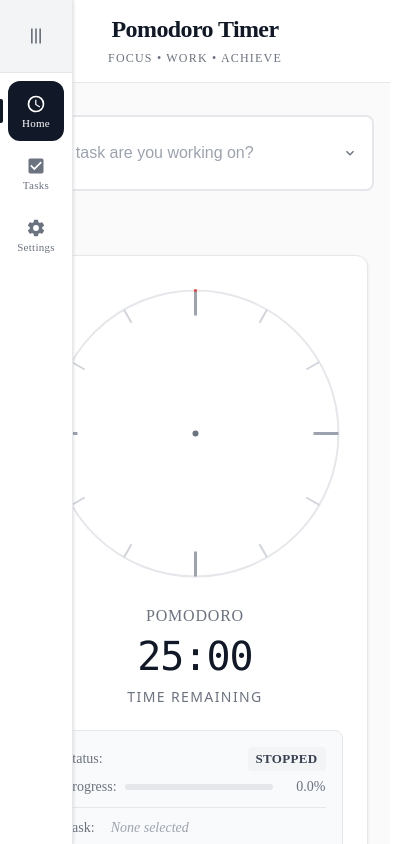
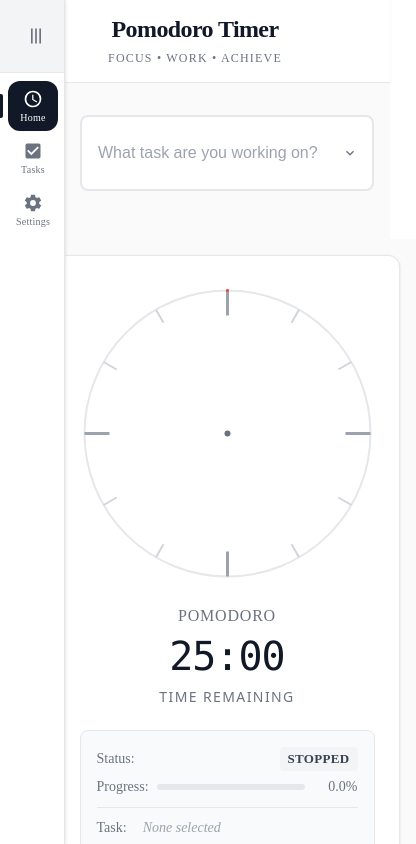
Before and after one commit to VictorRadelytskyi/Pomodoro-Timer, a Vue app: page / in a window 390 px wide. Shown: the top 844 px of the page, 416 px wide, since content can reach past the window. Built offline with nearby package versions, Linux system fonts and the light colour scheme.

Commit message:
Adjust margins on vue components, improve Responsive Web Design

```diff
--- a/src/components/App.vue
+++ b/src/components/App.vue
@@ -62,10 +62,24 @@
 <template>
     <Menu :current-view="currentView" @change-view="switchView"/>
     <Header/>
-        <Home v-if="currentView === 'home'" class="main-section"/>
-        <Goals v-if="currentView === 'goals'"/>
-        <Tasks v-if="currentView === 'tasks'"/>
-        <Statistics v-if="currentView === 'statistics'"/>
-        <Settings @settings-updated="updateSettings" v-if="currentView === 'settings'"/>
+        <div class="app">
+            <Home v-if="currentView === 'home'" />
+            <Goals v-if="currentView === 'goals'"/>
+            <Tasks v-if="currentView === 'tasks'"/>
+            <Statistics v-if="currentView === 'statistics'"/>
+            <Settings @settings-updated="updateSettings" v-if="currentView === 'settings'"/>
+        </div>
     <Footer/>
 </template>
+
+<style scoped>
+    .app{
+        margin-left: 72px;
+        background-color: #fafafa;
+    }
+    @media (max-width: 768px){
+        .app{
+            margin-left: 64px;
+        }
+    }
+</style>
--- a/src/components/home/Home.vue
+++ b/src/components/home/Home.vue
@@ -32,7 +32,6 @@
 
 <style scoped>
     .main-section {
-        margin-left: 72px;
         min-height: 100vh;
         background-color: #fafafa;
         transition: margin-left 0.3s ease;
--- a/src/components/menu/Menu.vue
+++ b/src/components/menu/Menu.vue
@@ -244,9 +244,14 @@ defineEmits<{
 }
 
 /* Responsive adjustments */
-@media (max-height: 600px) {
+@media (max-width: 768px) {
     .nav-menu-item {
-        height: 52px;
+        height: 50px;
+        width: 50px;
+    }
+
+    .nav-menu{
+        width: 64px;
     }
 
     .nav-menu-label {
--- a/src/components/settings/Settings.vue
+++ b/src/components/settings/Settings.vue
@@ -98,7 +98,7 @@
                     </div>
 
                     <div class="sound-type">
-                        <h4>Sound Effects on task completion</h4>
+                        <h4>Sound effect on task completion</h4>
                         <div class="setting-item">
                             <label>Enable Sound</label>
                             <!-- ✅ Direct v-model binding -->
--- a/src/components/tasks/Tasks.vue
+++ b/src/components/tasks/Tasks.vue
@@ -250,7 +250,6 @@
 
 <style scoped>
     .main-section {
-        margin-left: 72px;
         min-height: 100vh;
         background-color: #fafafa;
         transition: margin-left 0.3s ease;
@@ -552,13 +551,6 @@
     }
 
     @media (max-width: 768px) {
-        .main-section {
-            margin-left: 0;
-        }
-
-        .tasks-container {
-            padding: 1rem;
-        }
 
         .tasks-content {
             grid-template-columns: 1fr;
```
